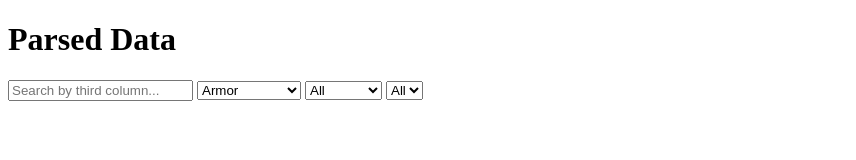
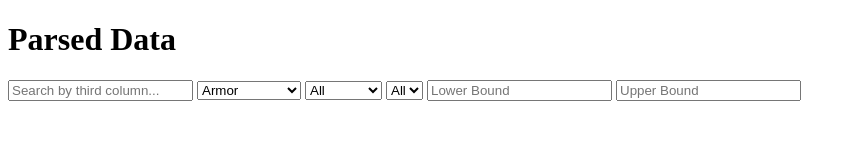
Before and after one commit to jisaacs1207/Aelisus-Items-Backend, a website: page public/index.html in a window 1280 px wide. Shown: the whole page, without its empty margins (0-856 px from the left). Drawn offline with Linux system fonts and the light colour scheme; no server answers.

Commit message:
Added level range filter

```diff
--- a/public/index.html
+++ b/public/index.html
@@ -43,6 +43,9 @@
         <select id="areaSelect" onchange="filterData()">
             <option value="All">All</option>
         </select>
+        <!-- Input fields for selecting a range -->
+        <input type="number" id="lowerBoundInput" oninput="filterData()" placeholder="Lower Bound">
+        <input type="number" id="upperBoundInput" oninput="filterData()" placeholder="Upper Bound">
     </div>
     <br>
     <table id="dataTable">
@@ -61,12 +64,15 @@
                     const category = document.getElementById('categorySelect').value;
                     const rarity = document.getElementById('raritySelect').value;
                     const area = document.getElementById('areaSelect').value;
+                    const lowerBound = parseInt(document.getElementById('lowerBoundInput').value);
+                    const upperBound = parseInt(document.getElementById('upperBoundInput').value);
 
                     currentData = parsedData[category].filter(item => {
                         const matchRarity = rarity === 'All' || item['U/R/C'] === rarity.charAt(0);
                         const matchArea = area === 'All' || item['area'].toLowerCase() === area.toLowerCase();
+                        const matchLevelRange = isNaN(lowerBound) || isNaN(upperBound) || (item['level'] >= lowerBound && item['level'] <= upperBound);
 
-                        return matchRarity && matchArea;
+                        return matchRarity && matchArea && matchLevelRange;
                     });
 
                     const searchInput = document.getElementById('searchInput').value.trim().toLowerCase();
```
